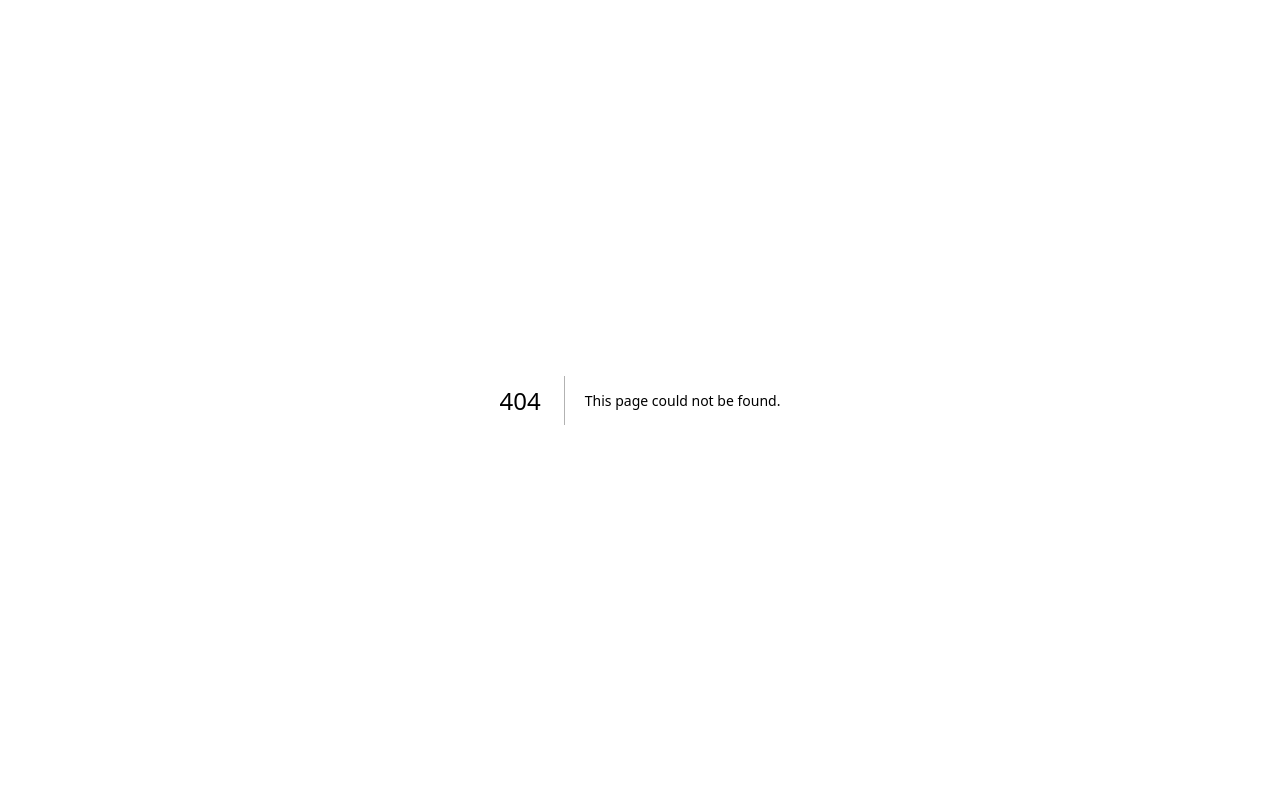
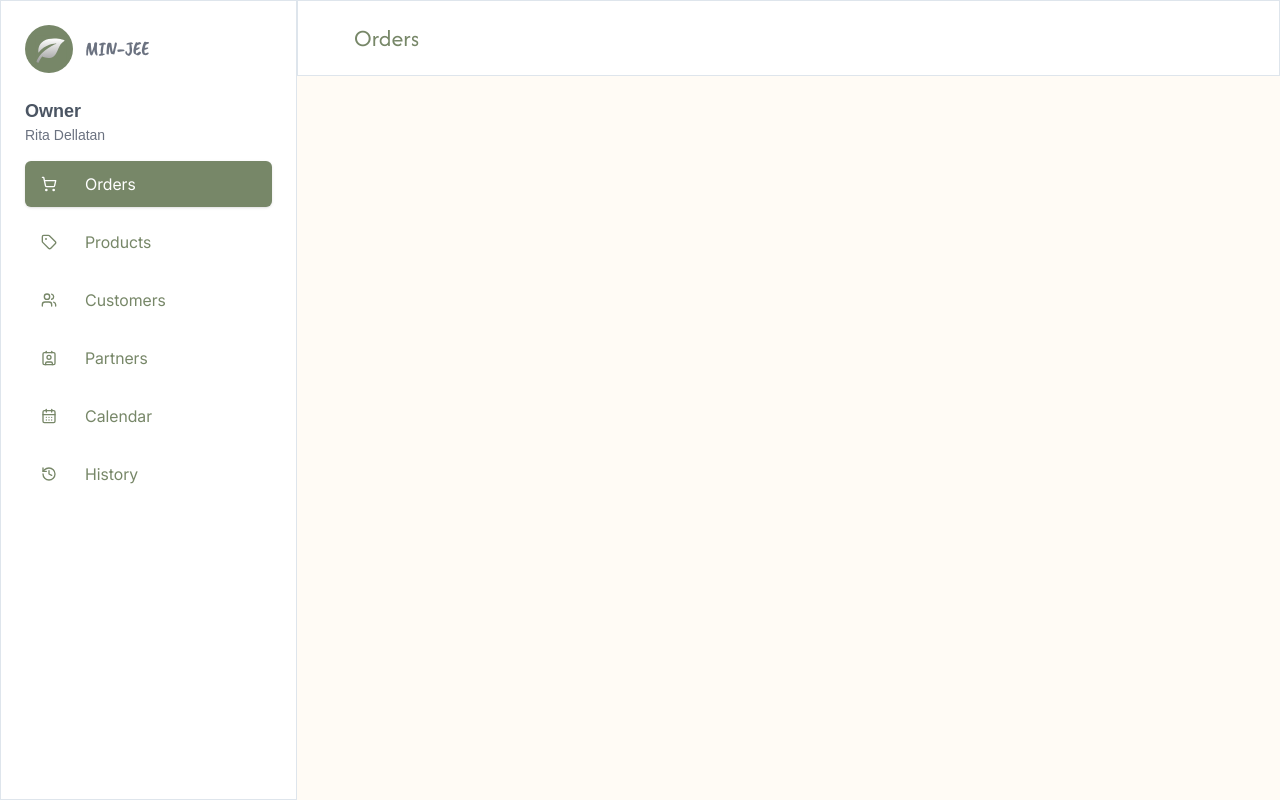
Before and after one commit to ykylejan/Min-Jee, a Next.js app: page /owner in a window 1280 px wide. Before the commit this address had no page. Built offline with nearby package versions, Linux system fonts and the light colour scheme.

Commit message:
added owner side and navbar initial ui component will be polishing later

```diff
--- a/src/app/login/page.tsx
+++ b/src/app/login/page.tsx
@@ -12,10 +12,10 @@ const page = () => {
     const [showPassword, setShowPassword] = useState(false);
 
     return (
-        <div className="bg-[#FFFBF5]">
+        <div className="bg-[#FFFBF5] pt-[86px]">
             <Navbar />
             <div className="flex flex-col justify-center items-center mt-28">
-                <img src="/leaflogo.svg" alt="logo" />
+                <img src="/leaflogo.svg" alt="logo"/>
                 <h1 className="font-intersemibold text-2xl mt-8">
                     Log in to Min-Jee
                 </h1>
--- /dev/null
+++ b/src/app/owner/page.tsx
@@ -0,0 +1,70 @@
+import { Button } from "@/components/ui/button";
+import {
+    CalendarDays,
+    Contact,
+    History,
+    ShoppingCart,
+    Tag,
+    Users,
+} from "lucide-react";
+import React from "react";
+
+const page = () => {
+    return (
+        <div className="bg-[#FFFBF5] flex">
+            <div className="bg-white border border-[#DEE5EC] w-[303px] h-screen">
+                <div className="p-6">
+                    <div className="flex items-center mb-6">
+                        <img
+                            src="leaflogo.svg"
+                            alt="logo"
+                            className="w-12 h-12"
+                        />
+                        <span className="text-[#6B7280] text-xl font-caveat ml-3">
+                            MIN-JEE
+                        </span>
+                    </div>
+
+                    <h1 className="text-[#4B5563] text-lg font-semibold">
+                        Owner
+                    </h1>
+                    <h1 className="text-[#6B7280] text-sm mb-4">
+                        Rita Dellatan
+                    </h1>
+
+                    <Button className="bg-[#778768] text-white text-base font-medium font-inter w-[247px] h-[46px] rounded-md flex items-center justify-start mb-3 ">
+                        <ShoppingCart />
+                        <span className="pl-5">Orders</span>
+                    </Button>
+                    <Button className="bg-transparent text-[#778768] text-base font-medium font-inter w-[247px] h-[46px] rounded-md flex items-center justify-start mb-3 shadow-none ">
+                        <Tag />
+                        <span className="pl-5">Products</span>
+                    </Button>
+                    <Button className="bg-transparent text-[#778768] text-base font-medium font-inter w-[247px] h-[46px] rounded-md flex items-center justify-start mb-3 shadow-none ">
+                        <Users />
+                        <span className="pl-5">Customers</span>
+                    </Button>
+                    <Button className="bg-transparent text-[#778768] text-base font-medium font-inter w-[247px] h-[46px] rounded-md flex items-center justify-start mb-3 shadow-none ">
+                        <Contact />
+                        <span className="pl-5">Partners</span>
+                    </Button>
+                    <Button className="bg-transparent text-[#778768] text-base font-medium font-inter w-[247px] h-[46px] rounded-md flex items-center justify-start mb-3 shadow-none ">
+                        <CalendarDays />
+                        <span className="pl-5">Calendar</span>
+                    </Button>
+                    <Button className="bg-transparent text-[#778768] text-base font-medium font-inter w-[247px] h-[46px] rounded-md flex items-center justify-start mb-3 shadow-none ">
+                        <History />
+                        <span className="pl-5">History</span>
+                    </Button>
+                </div>
+            </div>
+
+            <div className="bg-white border border-[#DEE5EC] text-[#778768] w-screen h-[76px] flex items-center px-6 text-2xl font-afacad">
+                <span className="ml-8">Orders</span>
+
+            </div>
+        </div>
+    );
+};
+
+export default page;
--- a/src/app/signup/page.tsx
+++ b/src/app/signup/page.tsx
@@ -7,7 +7,7 @@ import React from "react";
 
 const page = () => {
     return (
-        <div className="bg-[#FFFBF5]">
+        <div className="bg-[#FFFBF5] pt-[86px]">
             <Navbar />
             <div className="flex flex-col justify-center items-center mt-28">
                 <h1 className="font-intersemibold text-2xl">Sign Up</h1>
--- a/src/components/Navbar.tsx
+++ b/src/components/Navbar.tsx
@@ -3,7 +3,7 @@ import React from "react";
 
 const Navbar = () => {
     return (
-        <div className="bg-[#334628] opacity-90 h-[112px] text-white flex items-center justify-between px-24 ">
+        <div className="bg-[#334628] opacity-90 h-[86px] text-white flex items-center justify-between px-24 fixed top-0 left-0 w-full z-50">
             <span className="text-4xl font-caveat cursor-pointer">MIN-JEE</span>
 
             <div className="flex space-x-7 font-inder">
--- /dev/null
+++ b/src/components/Sidebar.tsx
@@ -0,0 +1,9 @@
+import React from 'react'
+
+const Sidebar = () => {
+  return (
+    <div></div>
+  )
+}
+
+export default Sidebar
```
